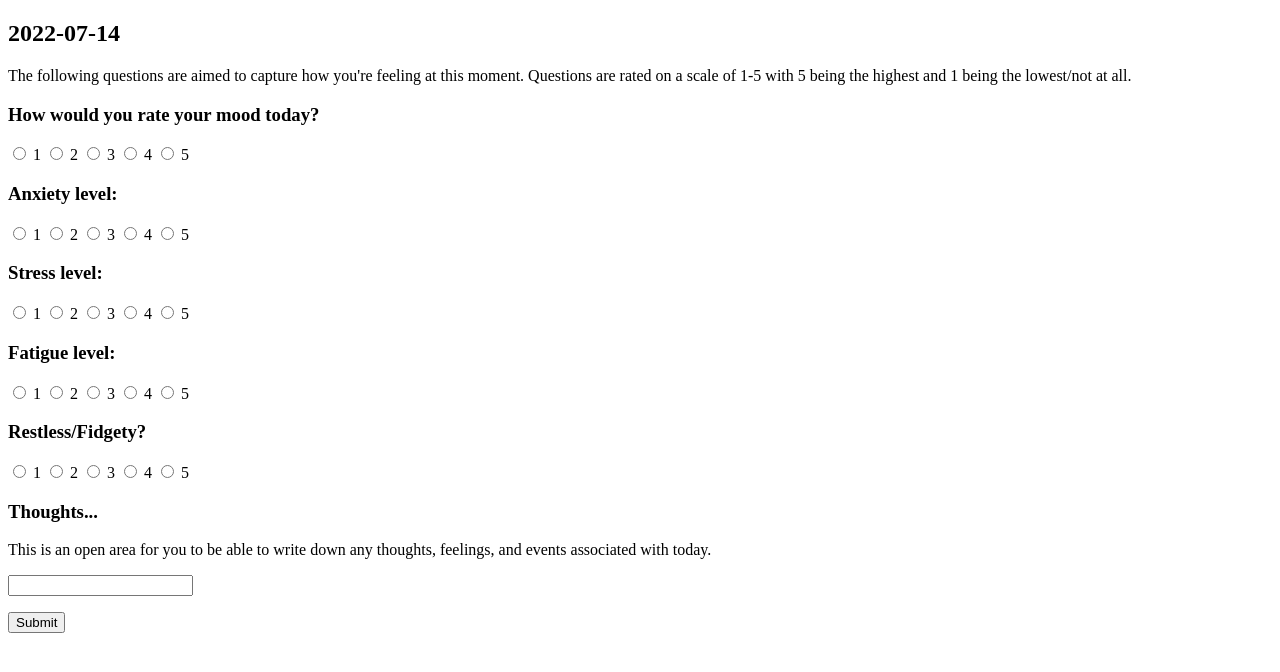
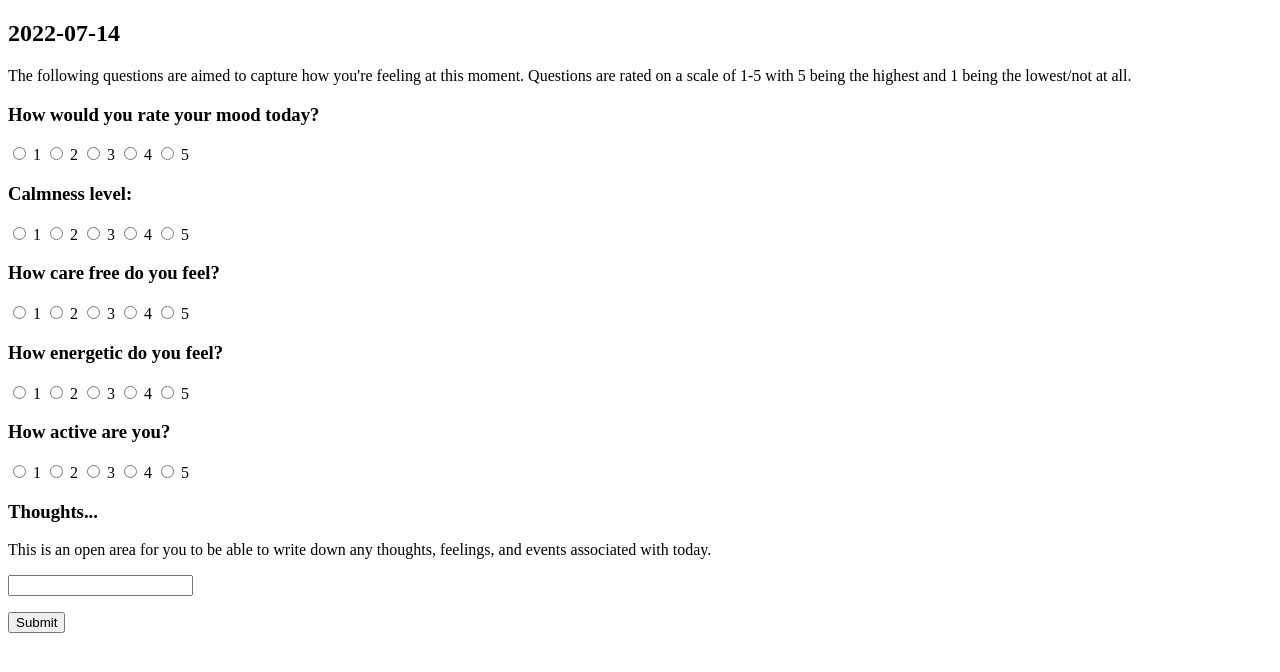
Before and after one commit to n-lambert/mindfulness-app, a Flask app: page /survey in a window 1280 px wide. Shown: the top 672 px of the page. Run offline with Flask 2, Linux system fonts and the light colour scheme.

Commit message:
updapted survey questions for a lighter tone

```diff
--- a/server.py
+++ b/server.py
@@ -209,8 +209,8 @@ def take_survey():
     activities = crud.get_all_activities_by_user_id(user_id)
     questions = [q1, q2, q3, q4, q5]
 
-    # adds up core for the day and if sum > 14, flash one of their mindfulness activities
-    if sum(questions) >= 14:
+    # adds up core for the day and if sum < 10, flash one of their mindfulness activities
+    if sum(questions) <= 10:
         flash(f'Try one of these activities to promote mindfulness: {choice(activities).activity_idea}')
         return redirect("/profile-page")
 
--- a/templates/survey.html
+++ b/templates/survey.html
@@ -19,7 +19,7 @@
       <input type="radio" name="q1_survey-answer" id="rate-5" value="5" required>
       <label for="rate-5">5</label>
     </p>
-  <h3>Anxiety level:</h3>
+  <h3>Calmness level:</h3>
     <p>
       <input type="radio" name="q2_survey-answer" id="rate-1" value="1" required>
       <label for="rate-1">1</label>
@@ -32,7 +32,7 @@
       <input type="radio" name="q2_survey-answer" id="rate-5" value="5" required>
       <label for="rate-5">5</label>
     </p>
-  <h3>Stress level:</h3>
+  <h3>How care free do you feel?</h3>
     <p>
       <input type="radio" name="q3_survey-answer" id="rate-1" value="1" required>
       <label for="rate-1">1</label>
@@ -45,7 +45,7 @@
       <input type="radio" name="q3_survey-answer" id="rate-5" value="5" required>
       <label for="rate-5">5</label>
     </p>
-  <h3>Fatigue level:</h3>
+  <h3>How energetic do you feel?</h3>
     <p>
       <input type="radio" name="q4_survey-answer" id="rate-1" value="1" required>
       <label for="rate-1">1</label>
@@ -58,7 +58,7 @@
       <input type="radio" name="q4_survey-answer" id="rate-5" value="5" required>
       <label for="rate-5">5</label>
     </p>
-  <h3>Restless/Fidgety?</h3>
+  <h3>How active are you?</h3>
     <p>
       <input type="radio" name="q5_survey-answer" id="rate-1" value="1" required>
       <label for="rate-1">1</label>
```
